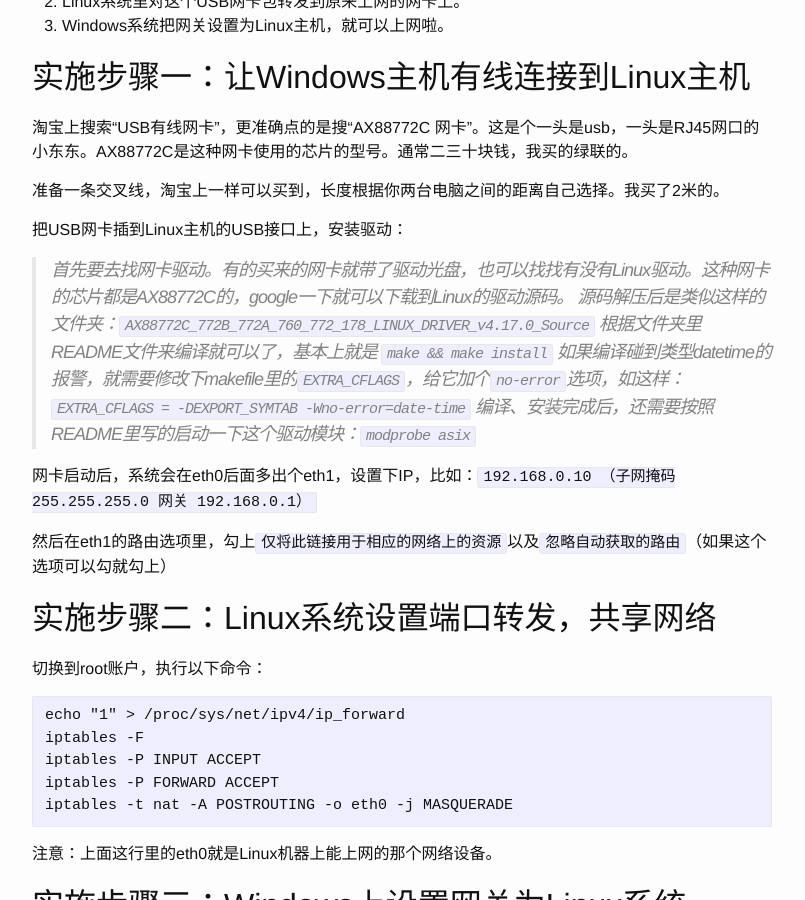
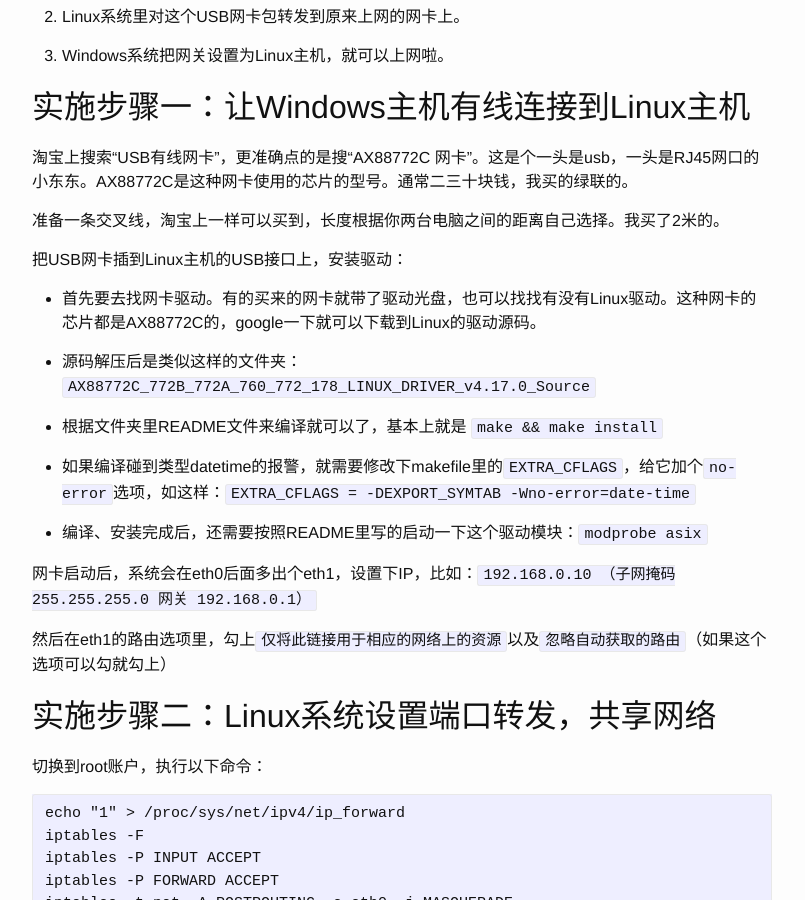
Before and after one commit to echoma/echoma.github.com, a Jekyll site: the page built from _posts/2015-07-01-linux-share-network-to-windows.markdown, in a window 1280 px wide and 900 px high, scrolled down 552 px. Shown: the whole window, without its empty margins (238-1043 px from the left). Built offline with Jekyll 4.4.1, drawn with Linux system fonts in a browser that asks for light colours.

```diff
--- a/_posts/2015-07-01-linux-share-network-to-windows.markdown
+++ b/_posts/2015-07-01-linux-share-network-to-windows.markdown
@@ -19,7 +19,9 @@ categories: linux network 折腾
 三步走：
 
 1. Linux主机上加装一个USB有线网卡，让Windows主机通过网线连接到Linux主机。
+
 2. Linux系统里对这个USB网卡包转发到原来上网的网卡上。
+
 3. Windows系统把网关设置为Linux主机，就可以上网啦。
 
 ## 实施步骤一：让Windows主机有线连接到Linux主机
@@ -30,11 +32,15 @@ categories: linux network 折腾
 
 把USB网卡插到Linux主机的USB接口上，安装驱动：
 
-> 首先要去找网卡驱动。有的买来的网卡就带了驱动光盘，也可以找找有没有Linux驱动。这种网卡的芯片都是AX88772C的，google一下就可以下载到Linux的驱动源码。
-> 源码解压后是类似这样的文件夹：`AX88772C_772B_772A_760_772_178_LINUX_DRIVER_v4.17.0_Source`
-> 根据文件夹里README文件来编译就可以了，基本上就是 `make && make install`
-> 如果编译碰到类型datetime的报警，就需要修改下makefile里的`EXTRA_CFLAGS`，给它加个`no-error`选项，如这样：`EXTRA_CFLAGS = -DEXPORT_SYMTAB -Wno-error=date-time`
-> 编译、安装完成后，还需要按照README里写的启动一下这个驱动模块：`modprobe asix`
+* 首先要去找网卡驱动。有的买来的网卡就带了驱动光盘，也可以找找有没有Linux驱动。这种网卡的芯片都是AX88772C的，google一下就可以下载到Linux的驱动源码。
+
+* 源码解压后是类似这样的文件夹：`AX88772C_772B_772A_760_772_178_LINUX_DRIVER_v4.17.0_Source`
+
+* 根据文件夹里README文件来编译就可以了，基本上就是 `make && make install`
+
+* 如果编译碰到类型datetime的报警，就需要修改下makefile里的`EXTRA_CFLAGS`，给它加个`no-error`选项，如这样：`EXTRA_CFLAGS = -DEXPORT_SYMTAB -Wno-error=date-time`
+
+* 编译、安装完成后，还需要按照README里写的启动一下这个驱动模块：`modprobe asix`
 
 网卡启动后，系统会在eth0后面多出个eth1，设置下IP，比如：`192.168.0.10 （子网掩码 255.255.255.0  网关 192.168.0.1）`
 
```
